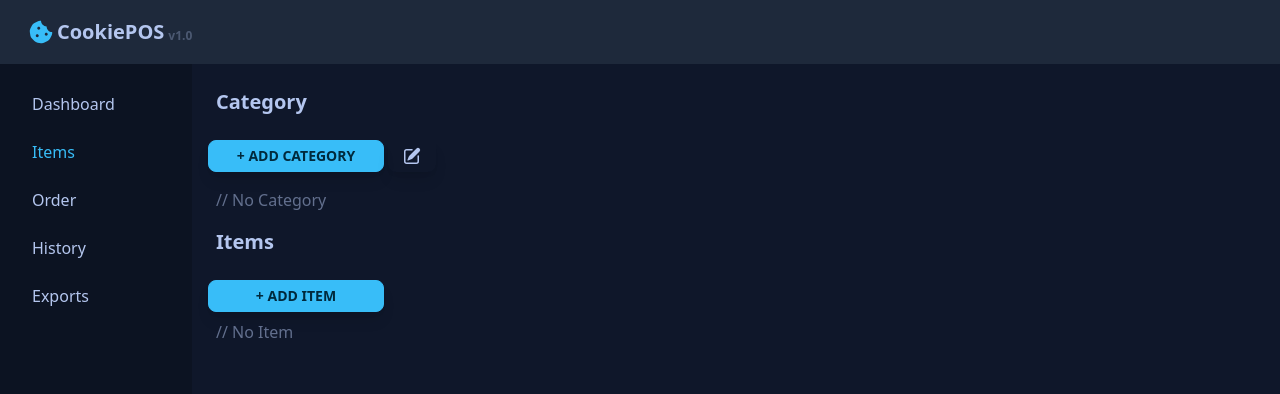
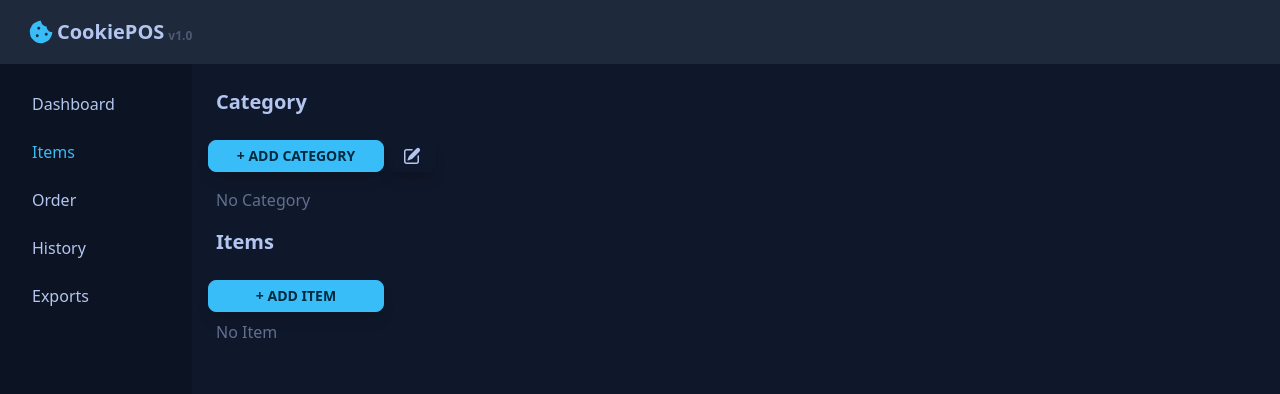
Before and after one commit to madvier83/next-kasir, a Next.js app: page /items in a window 1280 px wide. Shown: the top 394 px of the page. Built offline with nearby package versions, Linux system fonts and the light colour scheme.

Commit message:
Fix comments #2 >:(

```diff
--- a/pages/history.jsx
+++ b/pages/history.jsx
@@ -19,7 +19,7 @@ export default function History() {
         constructor()
     }, [])
 
-    // Data handler
+
     function deleteHistory(id) {
         const oldHistory = history
         let newHistory = []
@@ -38,7 +38,7 @@ export default function History() {
         setItem(item)
         setDetailModal(!detailModal)
     }
-    // Conver items json to sting for xlsx
+
     function historyItemStringify() {
         let newHistory = []
         for (let i = 0; i < history.length; i++) {
@@ -195,7 +195,7 @@ export default function History() {
                         </div>
                     ) : (
                         <h2 className="text-neutral-content opacity-50">
-                            // No History
+                            No History
                         </h2>
                     )}
                 </div>
--- a/pages/items/index.jsx
+++ b/pages/items/index.jsx
@@ -239,7 +239,7 @@ export default function Items() {
                     )
                 ) : (
                     <div className="ml-4 mt-4">
-                        <h1 className="opacity-50 ml-2">// No Category</h1>
+                        <h1 className="opacity-50 ml-2">No Category</h1>
                     </div>
                 )}
 
@@ -333,7 +333,7 @@ export default function Items() {
                         >
                             <span>+ Add Item</span>
                         </label>
-                        <h1 className="opacity-50 ml-2">// No Item</h1>
+                        <h1 className="opacity-50 ml-2">No Item</h1>
                     </div>
                 )}
 
```
Also changed, not shown: .eslintrc.json.
